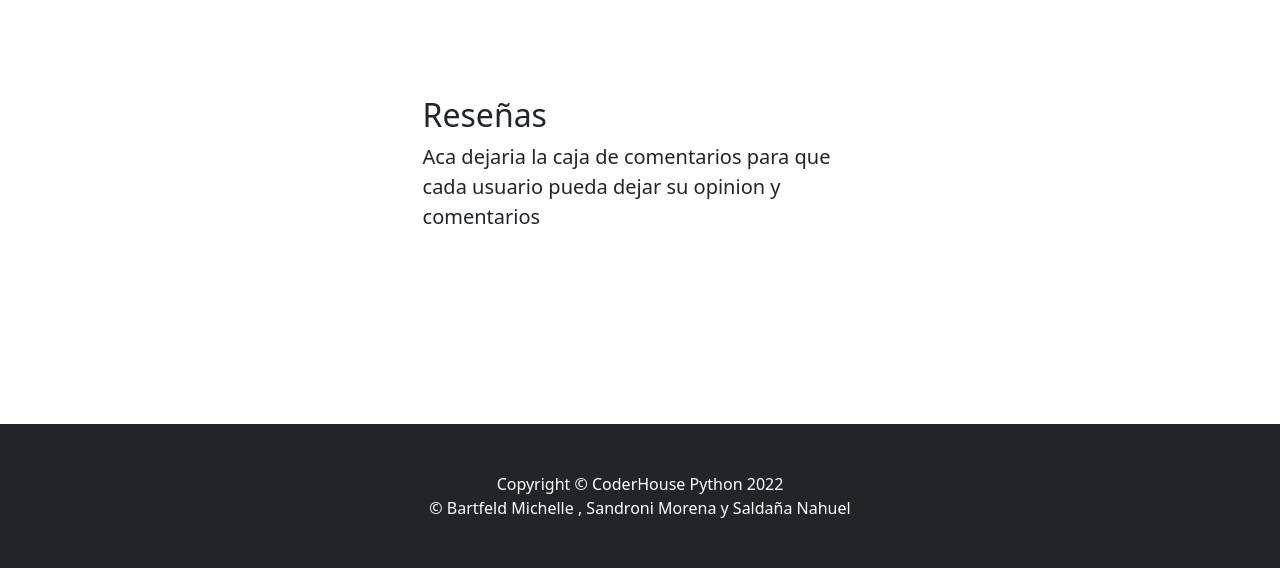
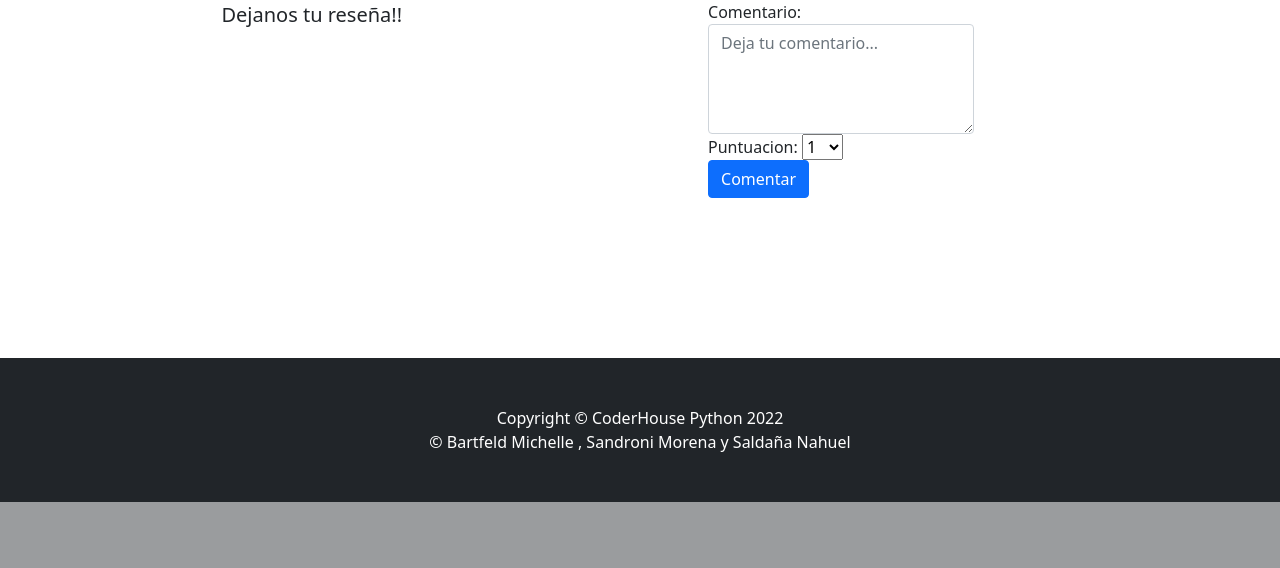
Before and after one commit to nahuelsalda763/ProyectoFinalCoderPython, a Django app: a page that uses ProyectoFinalPython/AppFinal/templates/AppFinal/reseñas.html in a window 1280 px wide. Shown: the part 638-1206 px from the top of the page. After the commit the page ends 1140 px from the top, so only its background shows below. Run offline with Django 4.2, Linux system fonts and the light colour scheme; some libraries are stand-ins or nearby versions.

Commit message:
Actualizacion 28/07 parte 2: Se elimino las reseñas de todos los templates, y se dejo unicamente en la template 'reseñas'

```diff
--- a/ProyectoFinalPython/AppFinal/templates/AppFinal/reseñas.html
+++ b/ProyectoFinalPython/AppFinal/templates/AppFinal/reseñas.html
@@ -9,16 +9,41 @@
 <body>
     {% extends "AppFinal/padre.html" %}
     {% block Contenido %}
-    <section class="py-5">
-        <div class="container my-5">
-            <div class="row justify-content-center">
-                <div class="col-lg-6">
-                    <h2>Reseñas</h2>
-                    <p class="lead"> Aca dejaria la caja de comentarios para que cada usuario pueda dejar su opinion y comentarios </p>
+    <p class="lead"> Dejanos tu reseña!! </p>
+    <div class="section" style="margin-bottom:5rem">
+        <div class="container">
+          <div class="row">
+            <div class="col-lg-8 mx-auto">
+              {% for coment in Comentarios %}
+              <div class="media-list">
+                <div>
+                  <img class="rounded-circle" style="width: 40px;" src="{{coment.imagen}}">
+                  <div class="media-body">
+                    <div class="d-flex small">
+                       <b>{{coment.usuario}}</b>
+                       <div style="margin-left: 1rem;"><i class="fa-solid fa-star"></i>{{coment.puntuacion}}</div>
+                    </div>
+                    <p>{{coment.comentario}}</p>
+                  </div>
                 </div>
+              </div>
+              {% endfor %}
+              {% if form %}
+              <form action="" method="POST">
+                {% csrf_token %}
+                <div class="form-group">
+                    {{form}}
+                </div>
+                <button class="btn btn-primary btn-block" type="submit">Comentar</button>
+              </form>
+              {% endif %}
             </div>
+          </div>
         </div>
-    </section>
+      </div>
+
+
+
     {% endblock %}
 
 </body>
--- a/ProyectoFinalPython/AppFinal/urls.py
+++ b/ProyectoFinalPython/AppFinal/urls.py
@@ -1,5 +1,5 @@
 from django.urls import path
-from AppFinal.views import index, nosotros, reseñas, productos, iniciarsesion, cerrarsesion, registrarse, TodosLosProductos, Busqueda_formu
+from AppFinal.views import index, nosotros, Reseñas, productos, iniciarsesion, cerrarsesion, registrarse, TodosLosProductos, Busqueda_formu
 from django.conf import settings
 from django.conf.urls.static import static
 
@@ -7,7 +7,7 @@ urlpatterns = [
     path('',index),
     path('index/', index, name="index"),
     path ('nosotros/', nosotros, name="nosotros"),
-    path ('reseñas/', reseñas, name="reseñas"),
+    path ('reseñas/', Reseñas, name="reseñas"),
     path ('productos/',TodosLosProductos, name="productos"),
     path ('busqueda/', Busqueda_formu , name="busqueda"),
     path('cerrarsesion/', cerrarsesion, name="cerrarsesion"),
--- a/ProyectoFinalPython/AppFinal/views.py
+++ b/ProyectoFinalPython/AppFinal/views.py
@@ -69,52 +69,35 @@ class BlogLogout(LogoutView):
 
 
 def index(request):
-    comentarios = Comentarios.objects.all()
+    # comentarios = Comentarios.objects.all()
     productos = Product.objects.filter(SKU=357)
-    if request.method == 'GET':
-        form = Comentarios_form()
-        context = {'form':form,'descripcion':comentarios,'productos':productos}
-        return render(request, 'AppFinal/index.html', context=context)
-    else:
-     if request.user.is_authenticated:
-        form = Comentarios_form(request.POST)
-        if form.is_valid():
-            nuevo_descripcion = Comentarios.objects.create(
-                comentario = form.cleaned_data['comentario'],
-                puntuacion = form.cleaned_data['puntuacion'],
-                usuario = request.user,
-                imagen = request.user.usuario_perfil.imagen.url,
-            )
-            context ={'descripcion':comentarios,'productos':productos}
-        return redirect('/#comentarios')
-     else:
-        context ={'errors':'Debes estar logeado para dejar un comentario'}
-        return render(request, 'AppFinal/index.html', context=context)
+    return render(request, 'AppFinal/index.html', {"productos":productos})
+    # if request.method == 'GET':
+    #     form = Comentarios_form()
+    #     context = {'form':form,'descripcion':comentarios,'productos':productos}
+    #     return render(request, 'AppFinal/index.html', context=context)
+    # else:
+    #  if request.user.is_authenticated:
+    #     form = Comentarios_form(request.POST)
+    #     if form.is_valid():
+    #         nuevo_descripcion = Comentarios.objects.create(
+    #             comentario = form.cleaned_data['comentario'],
+    #             puntuacion = form.cleaned_data['puntuacion'],
+    #             usuario = request.user,
+    #             imagen = request.user.usuario_perfil.imagen.url,
+    #         )
+    #         context ={'descripcion':comentarios,'productos':productos}
+    #     return redirect('/#comentarios')
+    #  else:
+    #     context ={'errors':'Debes estar logeado para dejar un comentario'}
+    #     return render(request, 'AppFinal/index.html', context=context)
 
 
 
 def TodosLosProductos(request):
-    comentarios = Comentarios.objects.all()
+    # comentarios = Comentarios.objects.all()
     productos = Product.objects.all()
-    if request.method == 'GET':
-        form = Comentarios_form()
-        context = {'form':form,'descripcion':comentarios,'productos':productos}
-        return render(request, 'AppFinal/productos.html', context=context)
-    else:
-     if request.user.is_authenticated:
-        form = Comentarios_form(request.POST)
-        if form.is_valid():
-            nuevo_descripcion = Comentarios.objects.create(
-                comentario = form.cleaned_data['comentario'],
-                puntuacion = form.cleaned_data['puntuacion'],
-                usuario = request.user,
-                imagen = request.user.usuario_perfil.imagen.url,
-            )
-            context ={'descripcion':comentarios,'productos':productos}
-        return redirect('/#comentarios')
-     else:
-        context ={'errors':'Debes estar logeado para dejar un comentario'}
-        return render(request, 'AppFinal/productos.html', context=context)
+    return render(request, 'AppFinal/productos.html', {"productos":productos})
 
 
 def Busqueda_formu(request):
@@ -127,3 +110,27 @@ def Busqueda_formu(request):
         resultado = []
 
     return render(request, "AppFinal/busqueda.html", {"busqueda_formulario": busqueda_formulario, "resultado": resultado})
+
+
+
+def Reseñas(request):
+    comentarios = Comentarios.objects.all()
+    if request.method == 'GET':
+        form = Comentarios_form()
+        context = {'form':form,'descripcion':comentarios,'productos':productos}
+        return render(request, 'AppFinal/reseñas.html', context=context)
+    else:
+     if request.user.is_authenticated:
+        form = Comentarios_form(request.POST)
+        if form.is_valid():
+            nuevo_descripcion = Comentarios.objects.create(
+                comentario = form.cleaned_data['Dejanos tu reseña!'],
+                puntuacion = form.cleaned_data['tu puntuacion sobre nuestro proyecto?'],
+                usuario = request.user,
+                imagen = request.user.usuario_perfil.imagen.url,
+            )
+            context ={'descripcion':comentarios,'productos':productos}
+        return redirect('/#comentarios')
+     else:
+        context ={'errors':'Debes estar logeado para dejar un comentario'}
+        return render(request, 'AppFinal/Reseñas.html', context=context)
```
